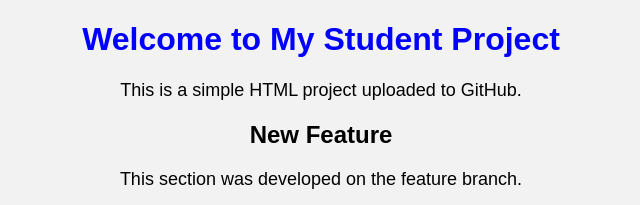
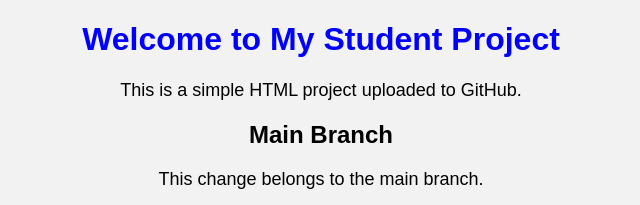
Before and after one commit to Austin-gif-s/Project1, a plain HTML site: page index.html in a window 1280 px wide. Shown: the top 205 px of the page, without its empty margins (319-959 px from the left). Drawn offline with Linux system fonts and the light colour scheme.

Commit message:
Update index.html

```diff
--- a/index.html
+++ b/index.html
@@ -7,8 +7,8 @@
 <body>
     <h1>Welcome to My Student Project</h1>
     <p>This is a simple HTML project uploaded to GitHub.</p>
-    <h2>New Feature</h2>
-    <p>This section was developed on the feature branch.</p>
+    <h2>Main Branch</h2>
+<p>This change belongs to the main branch.</p>
     <img src="student.jpg" alt="Student Image" width="300">
 </body>
 </html>
```
